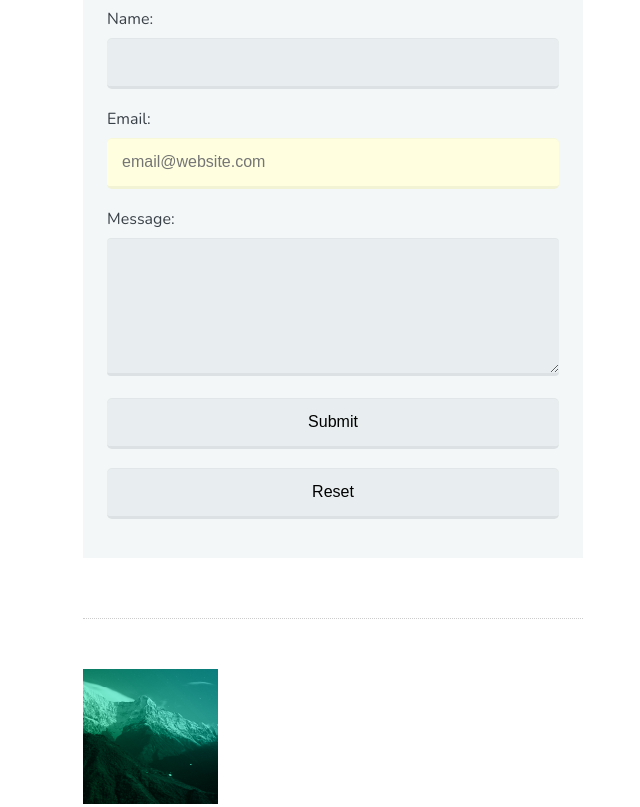
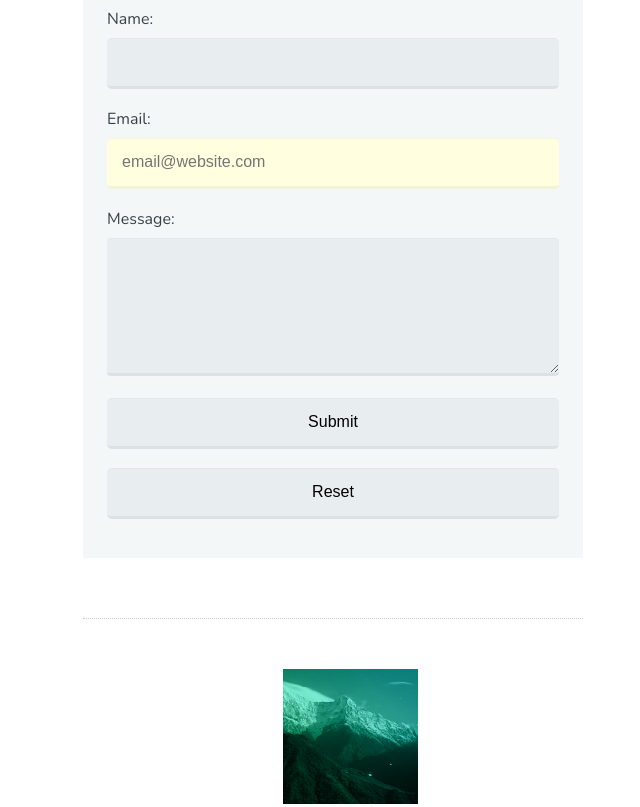
Before and after one commit to michaelvautour/fewd-treehouse-project3, a plain HTML site: page 1-selectors-beyond-the-basics/1-attribute-selectors/start/index.html in a window 1280 px wide. Shown: the part 133-940 px from the top of the page, without its empty margins (307-947 px from the left). Drawn offline with nearby package versions, Linux system fonts and the light colour scheme.

```diff
--- a/1-selectors-beyond-the-basics/1-attribute-selectors/start/css/selectors.css
+++ b/1-selectors-beyond-the-basics/1-attribute-selectors/start/css/selectors.css
@@ -20,3 +20,7 @@ input[type="button"]:hover{
     cursor: pointer;
     color: red;
 }
+
+img {
+    padding-left: 40%;
+}
```
